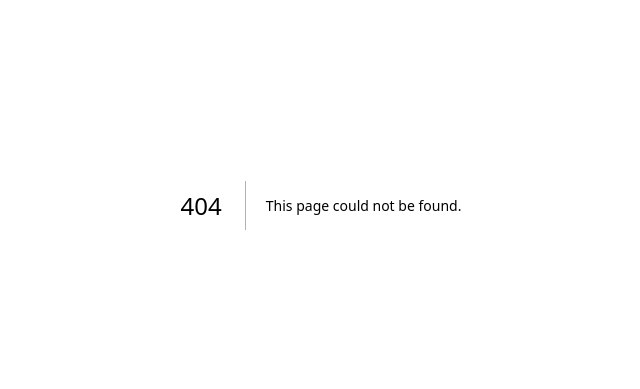
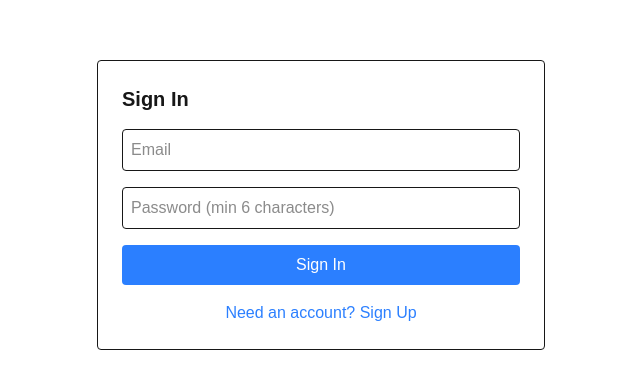
Before and after one commit to shujanislam/KoLLaM, a Next.js app in the folder frontend/: page /auth in a window 1280 px wide. Before the commit this address had no page. Shown: the part 195-584 px from the top of the page, without its empty margins (319-959 px from the left). Built offline with nearby package versions, Linux system fonts and the light colour scheme; no server answers.

Commit message:
SUpabase Login added

```diff
--- a/frontend/package.json
+++ b/frontend/package.json
@@ -10,10 +10,12 @@
   },
   "dependencies": {
     "@apollo/client": "^4.0.5",
+    "@supabase/supabase-js": "^2.57.4",
     "graphql": "^16.11.0",
     "next": "15.5.3",
     "react": "19.1.0",
-    "react-dom": "19.1.0"
+    "react-dom": "19.1.0",
+    "supabase": "^2.40.7"
   },
   "devDependencies": {
     "@eslint/eslintrc": "^3",
--- /dev/null
+++ b/frontend/src/app/auth/page.tsx
@@ -0,0 +1,139 @@
+"use client";
+
+import { useState } from "react";
+import useAuth from "@/hooks/useAuth";
+
+export default function AuthPage() {
+  const { signIn, signUp, loading, user } = useAuth();
+  const [email, setEmail] = useState("");
+  const [password, setPassword] = useState("");
+  const [isSignUp, setIsSignUp] = useState(false);
+  const [error, setError] = useState("");
+  const [success, setSuccess] = useState("");
+  const [isSubmitting, setIsSubmitting] = useState(false);
+
+  const handleSubmit = async (e: React.FormEvent) => {
+    e.preventDefault();
+    setError("");
+    setSuccess("");
+    setIsSubmitting(true);
+
+    try {
+      if (isSignUp) {
+        const { error } = await signUp(email, password);
+        if (error) {
+          console.error("Sign up error:", error.message);
+          setError(error.message);
+        } else {
+          setSuccess("Sign up successful! Check your email for verification link.");
+        }
+      } else {
+        const { error } = await signIn(email, password);
+        if (error) {
+          console.error("Sign in error:", error.message);
+          if (error.message.includes("Invalid login credentials")) {
+            setError("Invalid email or password. Please check your credentials and try again.");
+          } else if (error.message.includes("Email not confirmed")) {
+            setError("Please verify your email address before signing in.");
+          } else {
+            setError(error.message);
+          }
+        } else {
+          setSuccess("Sign in successful! Welcome back.");
+
+          setEmail("");
+          setPassword("");
+        }
+      }
+    } catch (err) {
+      setError("An unexpected error occurred. Please try again.");
+    } finally {
+      setIsSubmitting(false);
+    }
+  };
+
+  // Show success message if user is authenticated
+  if (user && !loading) {
+    return (
+      <div className="min-h-screen flex items-center justify-center">
+        <div className="space-y-4 p-6 border rounded max-w-md text-center">
+          <div className="p-3 bg-green-100 border border-green-400 text-green-700 rounded">
+            ✅ Successfully signed in!
+          </div>
+          <p className="text-gray-600">Welcome, {user.email}!</p>
+          <p className="text-sm text-gray-500">
+            Email verified: {user.emailVerified ? "✅ Yes" : "❌ No"}
+          </p>
+        </div>
+      </div>
+    );
+  }
+
+  if (loading) return (
+    <div className="min-h-screen flex items-center justify-center">
+      <div>Loading...</div>
+    </div>
+  );
+
+  return (
+    <div className="min-h-screen flex items-center justify-center">
+      <form onSubmit={handleSubmit} className="space-y-4 p-6 border rounded max-w-md">
+        <h1 className="text-xl font-semibold">{isSignUp ? "Sign Up" : "Sign In"}</h1>
+
+        {error && (
+          <div className="p-3 bg-red-100 border border-red-400 text-red-700 rounded">
+            ❌ {error}
+          </div>
+        )}
+
+        {success && (
+          <div className="p-3 bg-green-100 border border-green-400 text-green-700 rounded">
+            ✅ {success}
+          </div>
+        )}
+
+        <input
+          type="email"
+          placeholder="Email"
+          value={email}
+          onChange={(e) => setEmail(e.target.value)}
+          className="w-full p-2 border rounded focus:outline-none focus:ring-2 focus:ring-blue-500"
+          required
+          disabled={isSubmitting}
+        />
+
+        <input
+          type="password"
+          placeholder="Password (min 6 characters)"
+          value={password}
+          onChange={(e) => setPassword(e.target.value)}
+          className="w-full p-2 border rounded focus:outline-none focus:ring-2 focus:ring-blue-500"
+          minLength={6}
+          required
+          disabled={isSubmitting}
+        />
+
+        <button
+          type="submit"
+          className="w-full p-2 bg-blue-500 text-white rounded hover:bg-blue-600 disabled:bg-gray-400 disabled:cursor-not-allowed"
+          disabled={isSubmitting}
+        >
+          {isSubmitting ? "Processing..." : (isSignUp ? "Sign Up" : "Sign In")}
+        </button>
+
+        <button
+          type="button"
+          onClick={() => {
+            setIsSignUp(!isSignUp);
+            setError("");
+            setSuccess("");
+          }}
+          className="w-full text-blue-500 hover:underline"
+          disabled={isSubmitting}
+        >
+          {isSignUp ? "Already have an account? Sign In" : "Need an account? Sign Up"}
+        </button>
+      </form>
+    </div>
+  );
+}
--- a/frontend/src/app/layout.tsx
+++ b/frontend/src/app/layout.tsx
@@ -1,7 +1,7 @@
 import type { Metadata } from "next";
 import { Geist, Geist_Mono } from "next/font/google";
 import "./globals.css";
-import Providers from './providers.tsx';
+import Providers from './providers';
 
 const geistSans = Geist({
   variable: "--font-geist-sans",
--- /dev/null
+++ b/frontend/src/hooks/useAuth.ts
@@ -0,0 +1,81 @@
+import { useEffect, useState } from "react";
+import { supabase } from "../services/supabase";
+
+type AuthUser = {
+  id: string;
+  email: string;
+  emailVerified: boolean;
+} | null;
+
+export default function useAuth() {
+  const [user, setUser] = useState<AuthUser>(null);
+  const [loading, setLoading] = useState(true);
+
+  // 🔹 Check current session on mount
+  useEffect(() => {
+    const getUser = async () => {
+      const {
+        data: { user },
+      } = await supabase.auth.getUser();
+
+      if (user) {
+        setUser({
+          id: user.id,
+          email: user.email!,
+          emailVerified: user.email_confirmed_at !== null,
+        });
+      } else {
+        setUser(null);
+      }
+      setLoading(false);
+    };
+
+    getUser();
+
+    // 🔹 Listen for auth state changes (login/logout/verification)
+    const { data: listener } = supabase.auth.onAuthStateChange(
+      async (_event, session) => {
+        if (session?.user) {
+          setUser({
+            id: session.user.id,
+            email: session.user.email!,
+            emailVerified: session.user.email_confirmed_at !== null,
+          });
+        } else {
+          setUser(null);
+        }
+      }
+    );
+
+    return () => {
+      listener.subscription.unsubscribe();
+    };
+  }, []);
+
+
+  const signUp = async (email: string, password: string) => {
+    const { data, error } = await supabase.auth.signUp({ email, password });
+    return { data, error };
+  };
+
+  const signIn = async (email: string, password: string) => {
+    const { data, error } = await supabase.auth.signInWithPassword({
+      email,
+      password,
+    });
+    return { data, error };
+  };
+
+  const signOut = async () => {
+    await supabase.auth.signOut();
+    setUser(null);
+  };
+
+  return {
+    user,
+    loading,
+    signUp,
+    signIn,
+    signOut,
+  };
+}
--- /dev/null
+++ b/frontend/src/services/auth.ts
@@ -0,0 +1,30 @@
+import {supabase} from './supabase';
+
+export async function signInWithEmail(email: string, password: string) {
+  const {data, error} = await supabase.auth.signInWithPassword({
+    email,
+    password,
+
+  });}
+  export async function signUpWithEmail(email: string, password: string) {
+    const {data, error} = await supabase.auth.signUp({
+      email,
+      password,
+       options:{
+        emailRedirectTo: 'http://localhost:3000/feed',
+    },
+    });
+    return {data, error};
+  }
+  export async function signOut() {
+    const {error} = await supabase.auth.signOut();
+    return {error};
+  }
+
+  export async function getCurrentUser(){ const {
+    data: { user },
+    error,
+  } = await supabase.auth.getUser();
+  if (error) throw error;
+  return user;
+}
--- /dev/null
+++ b/frontend/src/services/supabase.ts
@@ -0,0 +1,7 @@
+import { createClient } from '@supabase/supabase-js';
+
+// These will be replaced with your actual values at the end
+const SUPABASE_URL = process.env.NEXT_PUBLIC_SUPABASE_URL || 'https://osdvdaqqiacbprlcykmj.supabase.co';
+const SUPABASE_ANON_KEY = process.env.NEXT_PUBLIC_SUPABASE_ANON_KEY || 'eyJhbGciOiJIUzI1NiIsInR5cCI6IkpXVCJ9.eyJpc3MiOiJzdXBhYmFzZSIsInJlZiI6Im9zZHZkYXFxaWFjYnBybGN5a21qIiwicm9sZSI6ImFub24iLCJpYXQiOjE3NTc4NDIzNzUsImV4cCI6MjA3MzQxODM3NX0.wDu21kbzJr49r9OrOcu5QreWEr3cVXvUpRXJ6_Bvxe0';
+
+export const supabase = createClient(SUPABASE_URL, SUPABASE_ANON_KEY);
```
Also changed, not shown: 1 other file (tests, documents, lock files or other folders).
